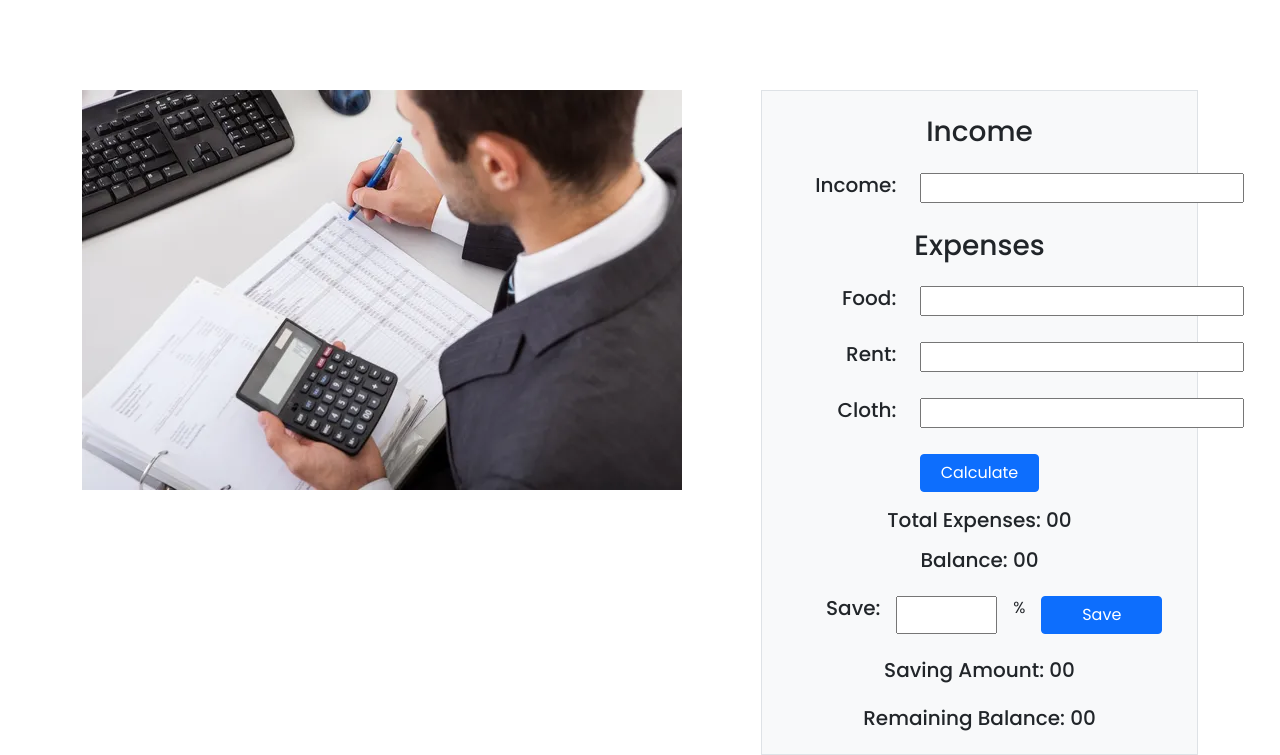
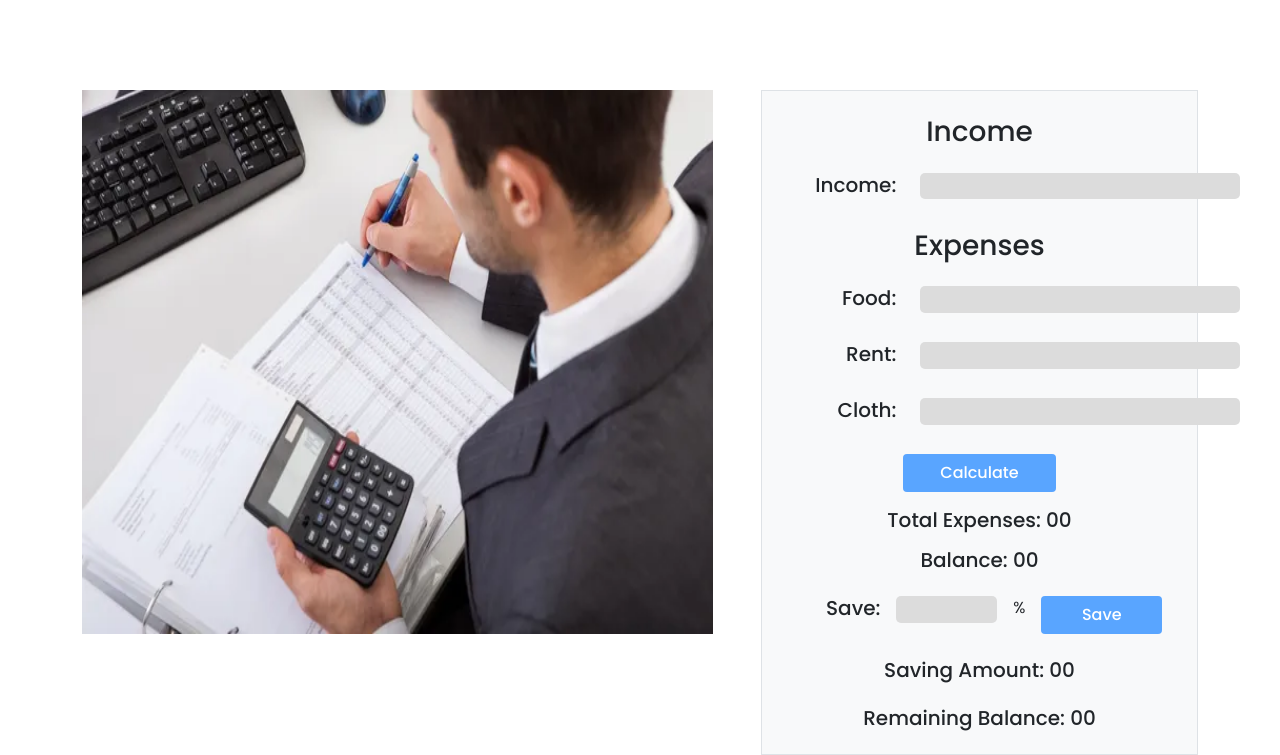
Before and after one commit to JubayerAhmmodShuvo/Money_Management, a plain HTML site: page index.html in a window 1280 px wide. Shown: the part 78-833 px from the top of the page. Drawn offline with nearby package versions, Linux system fonts and the light colour scheme.

Commit message:
html css  done

```diff
--- a/CSS/style.css
+++ b/CSS/style.css
@@ -1,11 +1,34 @@
 body {
     font-family: 'Poppins', sans-serif;
+}
+
+#image-main {
+    height: 68vh;
 }
 
 #save {
     width: 25%;
 }
 
+
+/* save button width */
+
 #save-button {
     width: 30%;
 }
+
+
+/* all borders */
+
+.all-borders {
+    background-color: #DCDCDC;
+    border-radius: 5px;
+    border-style: none;
+    height: 3.3vh;
+}
+
+.btn {
+    background-color: #59A5FF;
+    color: white;
+    font-weight: 500;
+}
--- a/index.html
+++ b/index.html
@@ -31,7 +31,7 @@
         <div class="container   mt-5">
             <div class="row gx-5 ">
                 <div class="col-sm-12 col-lg-7 mt-5">
-                    <div class=""><img src=" images/calculation.jpg " alt=" "></div>
+                    <img id="image-main" class="img-fluid" src=" images/calculation.jpg " alt=" ">
                 </div>
                 <div class="col-sm-12 col-lg-5 mt-5 ">
                     <div class="p-3 border bg-light ">
@@ -39,11 +39,11 @@
                         <div class="row mt-4">
                             <div class="col-4">
 
-                                <h5 class="text-md-end ">Income:</h5>
+                                <h5 class="text-md-end  ">Income:</h5>
                             </div>
                             <div class="col-8">
 
-                                <input type="text" name="" id="">
+                                <input class="all-borders" type="text" name="" id="">
                             </div>
                         </div>
                         <h3 class="text-center mt-4">Expenses</h3>
@@ -54,7 +54,7 @@
                             </div>
                             <div class="col-8">
 
-                                <input type="text" name="" id="">
+                                <input class="all-borders" type="text" name="" id="">
                             </div>
                         </div>
                         <div class="row mt-4">
@@ -64,7 +64,7 @@
                             </div>
                             <div class="col-8">
 
-                                <input type="text" name="" id="">
+                                <input class="all-borders" type="text" name="" id="">
                             </div>
                         </div>
                         <div class="row mt-4">
@@ -74,13 +74,13 @@
                             </div>
                             <div class="col-8  ">
 
-                                <input type="text" name="" id="">
+                                <input class="all-borders" type="text" name="" id="">
                             </div>
                         </div>
                         <div class="row mt-4">
-                            <div class="d-grid  col-4 mx-auto">
+                            <div class="d-grid  col-5 mx-auto">
 
-                                <button class="btn btn-primary" type="button">Calculate</button>
+                                <button class="btn " type="button">Calculate</button>
                             </div>
                         </div>
                         <h5 class="text-center mt-3">Total Expenses:
@@ -89,7 +89,7 @@
                             <div class="row mt-4">
                                 <div class="col d-flex">
 
-                                    <h5 class="text-md-start ms-5">Save:</h5> <input id="save" class="ms-3 " type="text" name="" id=""> <span class="ms-3 "> % </span><button id="save-button" class="btn btn-primary ms-3" type="button">Save</button>
+                                    <h5 class="text-md-start ms-5">Save:</h5> <input id="save" class="ms-3 all-borders " type="text" name="" id=""> <span class="ms-3  "> % </span><button id="save-button" class="btn  ms-3" type="button">Save</button>
                                 </div>
 
                             </div>
```
